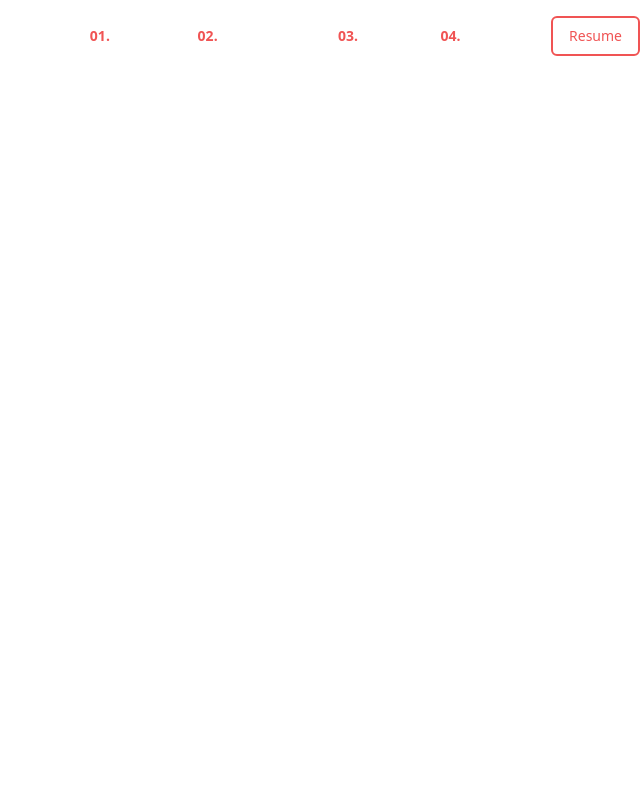
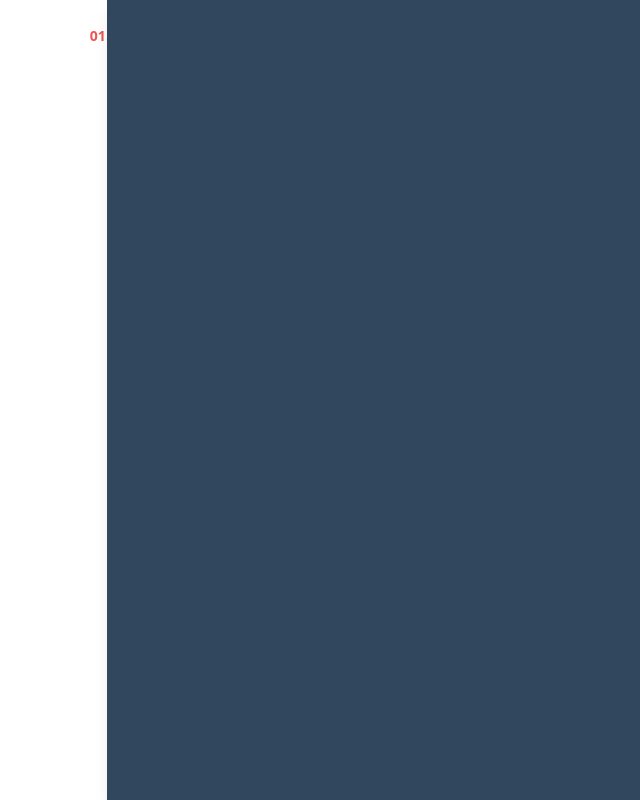
Before and after one commit to markorodriguez/portfolio-update, a Next.js app: page /components/NavBar in a window 1280 px wide. Shown: the whole page, without its empty margins (640-1280 px from the left). Built offline with nearby package versions, Linux system fonts and the light colour scheme.

Commit message:
sidebar added

```diff
--- a/pages/components/NavBar.tsx
+++ b/pages/components/NavBar.tsx
@@ -2,7 +2,7 @@ import React, { useState } from "react";
 import { AnimatePresence, motion } from "framer-motion";
 
 const NavBar = () => {
-  const [burgerOpen, setBurgerOpen] = useState(false);
+  const [burgerOpen, setBurgerOpen] = useState(!false);
   return (
     <>
       <AnimatePresence>
@@ -88,8 +88,25 @@ const NavBar = () => {
 const SideBar = () => {
 
   return (
-    <div  className="absolute top-0 h-screen w-full z-10">
-      <motion.div initial={{display: 'none'}} animate={{position: 'absolute', right: '0'}} className={`w-5/12 h-full shadow-lg bg-secondary `}></motion.div>
+    <div className="absolute overflow-hidden top-0 flex flex-row-reverse h-screen w-full z-10">
+      <motion.div
+        initial={{
+          position: 'absolute',
+          x: '100%',
+          opacity: 0
+        }}
+        animate={{
+          position: 'absolute',
+          overflow: 'hidden',
+          x: '0',
+          opacity: 1
+        }}
+        exit={{
+          position: 'absolute',
+          x: '100%',
+          opacity: 1
+        }}
+        className={`w-5/12 h-full shadow-lg bg-secondary `}></motion.div>
     </div>
   )
 };
```
